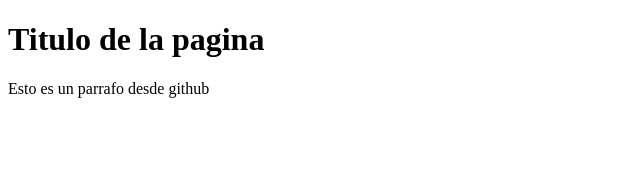
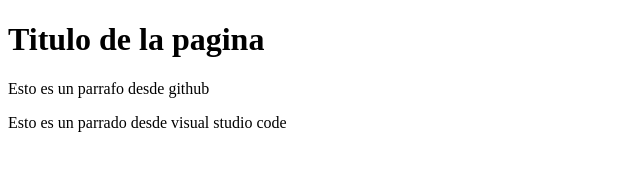
Before and after one commit to alejandro-simon/Proyecto-web-empresa-C, a plain HTML site: page index.html in a window 1280 px wide. Shown: the whole page, without its empty margins (0-640 px from the left). Drawn offline with Linux system fonts and the light colour scheme.

Commit message:
Agregando párrafo desde visual studio code

```diff
--- a/index.html
+++ b/index.html
@@ -9,5 +9,6 @@
 <body>
     <h1>Titulo de la pagina</h1>
     <p>Esto es un parrafo desde github</p>
+    <p>Esto es un parrado desde visual studio code</p>
 </body>
 </html>
```
